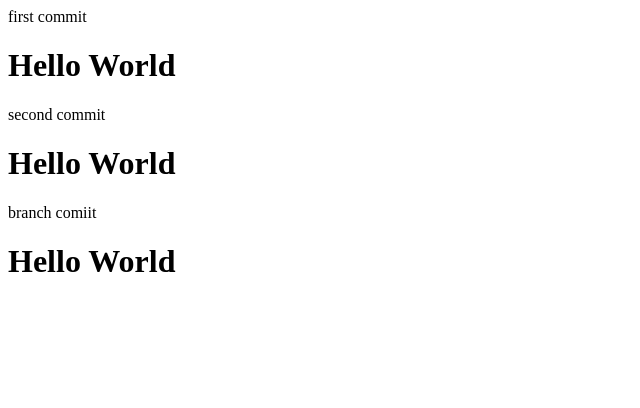
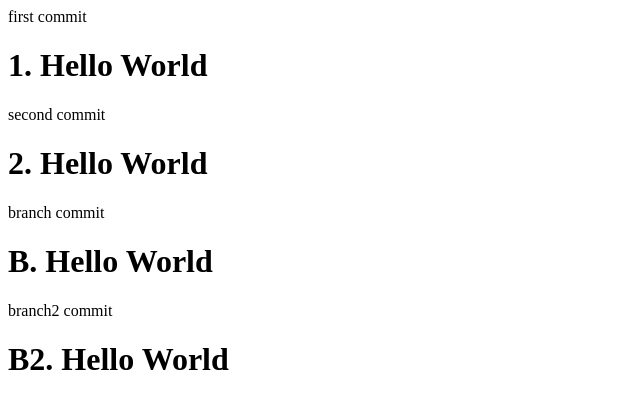
Before and after one commit to hwangYunha/openSW, a plain HTML site: page index.html in a window 1280 px wide. Shown: the whole page, without its empty margins (0-640 px from the left). Drawn offline with Linux system fonts and the light colour scheme.

Commit message:
branch2 commit

```diff
--- a/index.html
+++ b/index.html
@@ -5,12 +5,15 @@
 
     <body>
         first commit
-        <h1>Hello World</h1>
+        <h1>1. Hello World</h1>
 
         second commit
-        <h1>Hello World</h1>
+        <h1>2. Hello World</h1>
 
-        branch comiit
-        <h1>Hello World</h1>
+        branch commit
+        <h1>B. Hello World</h1>
+
+        branch2 commit
+        <h1>B2. Hello World</h1>
     </body>
 </html>
```
